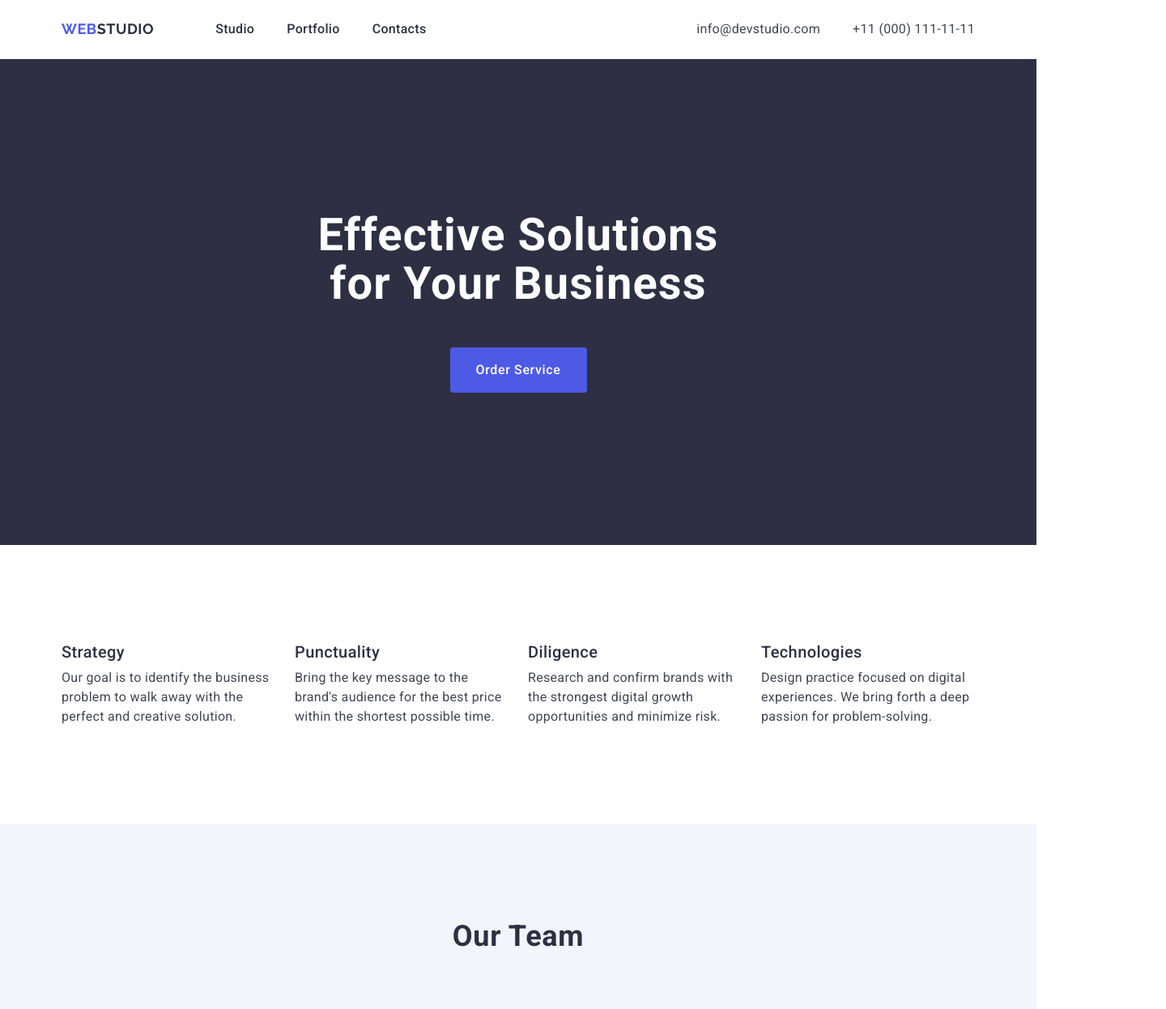
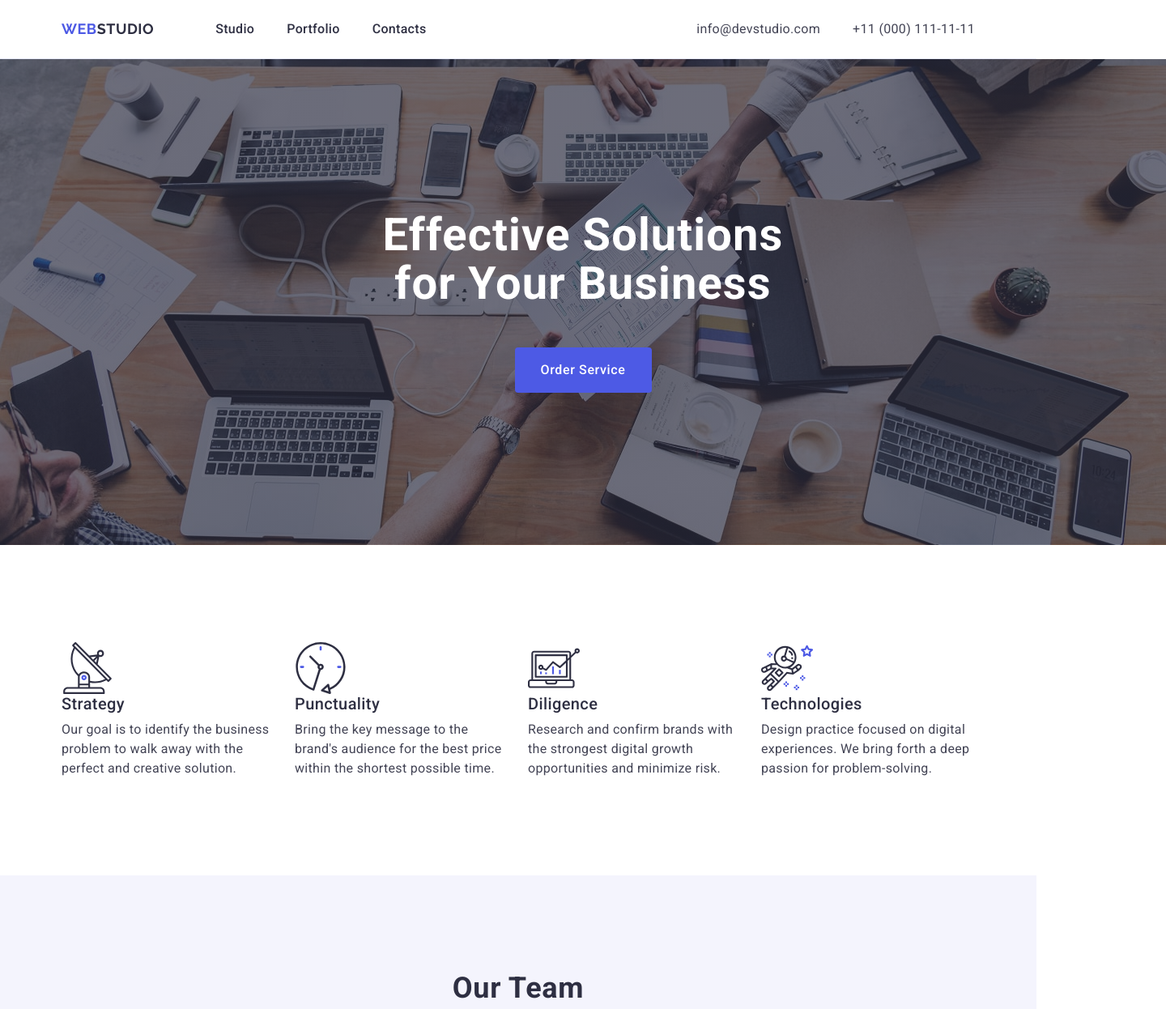
Before and after one commit to Oleksandra-Kravchenko/goit-markup-hw-04, a plain HTML site: page index.html in a window 1280 px wide. Shown: the top 1246 px of the page at 81% size, 1440 px wide, since content can reach past the window. Drawn offline with nearby package versions, Linux system fonts and the light colour scheme.

Commit message:
add b-i in hero-section

```diff
--- a/css/styles.css
+++ b/css/styles.css
@@ -142,6 +142,16 @@ img {
 
 .hero {
   background-color: #2e2f42;
+  background-image: linear-gradient(
+      rgba(46, 47, 66, 0.7),
+      rgba(46, 47, 66, 0.7)
+    ),
+    url(../images/people-office1.jpg);
+  background-repeat: no-repeat;
+  background-position: center center;
+  background-size: cover;
+  width: 1440px;
+  margin: 0 auto;
   padding-top: 188px;
   padding-bottom: 188px;
 }
--- a/index.html
+++ b/index.html
@@ -64,6 +64,12 @@
           <h2 class="visually-hidden">Our principles</h2>
           <ul class="principles-list">
             <li class="principles-item">
+              <img
+                src="./images/antenna 1.svg"
+                alt="antenna"
+                width="64"
+                height="64"
+              />
               <h3 class="principles-subtitle">Strategy</h3>
               <p class="principles-text">
                 Our goal is to identify the business problem to walk away with
@@ -71,6 +77,12 @@
               </p>
             </li>
             <li class="principles-item">
+              <img
+                src="./images/clock 1.svg"
+                alt="clock"
+                width="64"
+                height="64"
+              />
               <h3 class="principles-subtitle">Punctuality</h3>
               <p class="principles-text">
                 Bring the key message to the brand's audience for the best price
@@ -78,6 +90,12 @@
               </p>
             </li>
             <li class="principles-item">
+              <img
+                src="./images/diagram 1.svg"
+                alt="diagram"
+                width="64"
+                height="64"
+              />
               <h3 class="principles-subtitle">Diligence</h3>
               <p class="principles-text">
                 Research and confirm brands with the strongest digital growth
@@ -85,6 +103,12 @@
               </p>
             </li>
             <li class="principles-item">
+              <img
+                src="./images/astronaut 1.svg"
+                alt="astronaut"
+                width="64"
+                height="64"
+              />
               <h3 class="principles-subtitle">Technologies</h3>
               <p class="principles-text">
                 Design practice focused on digital experiences. We bring forth a
```
Also changed, not shown: images/antenna 1.svg (added), images/astronaut 1.svg (added), images/clock 1.svg (added), images/diagram 1.svg (added), images/facebook 1.svg (added), images/instagram 2.svg (added), images/linkedin 1.svg (added), images/people-office1.jpg (added), images/twitter 1.svg (added).
